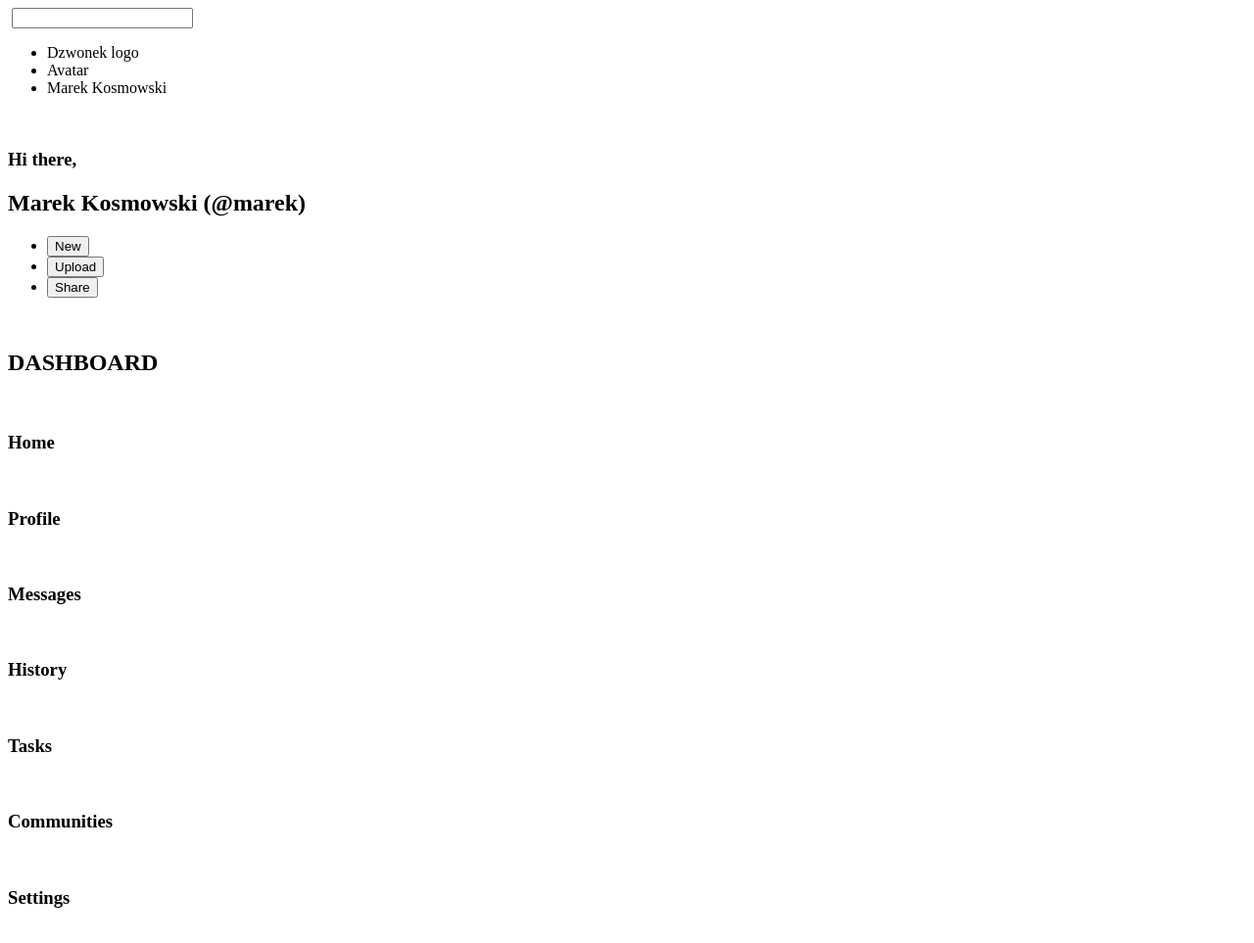
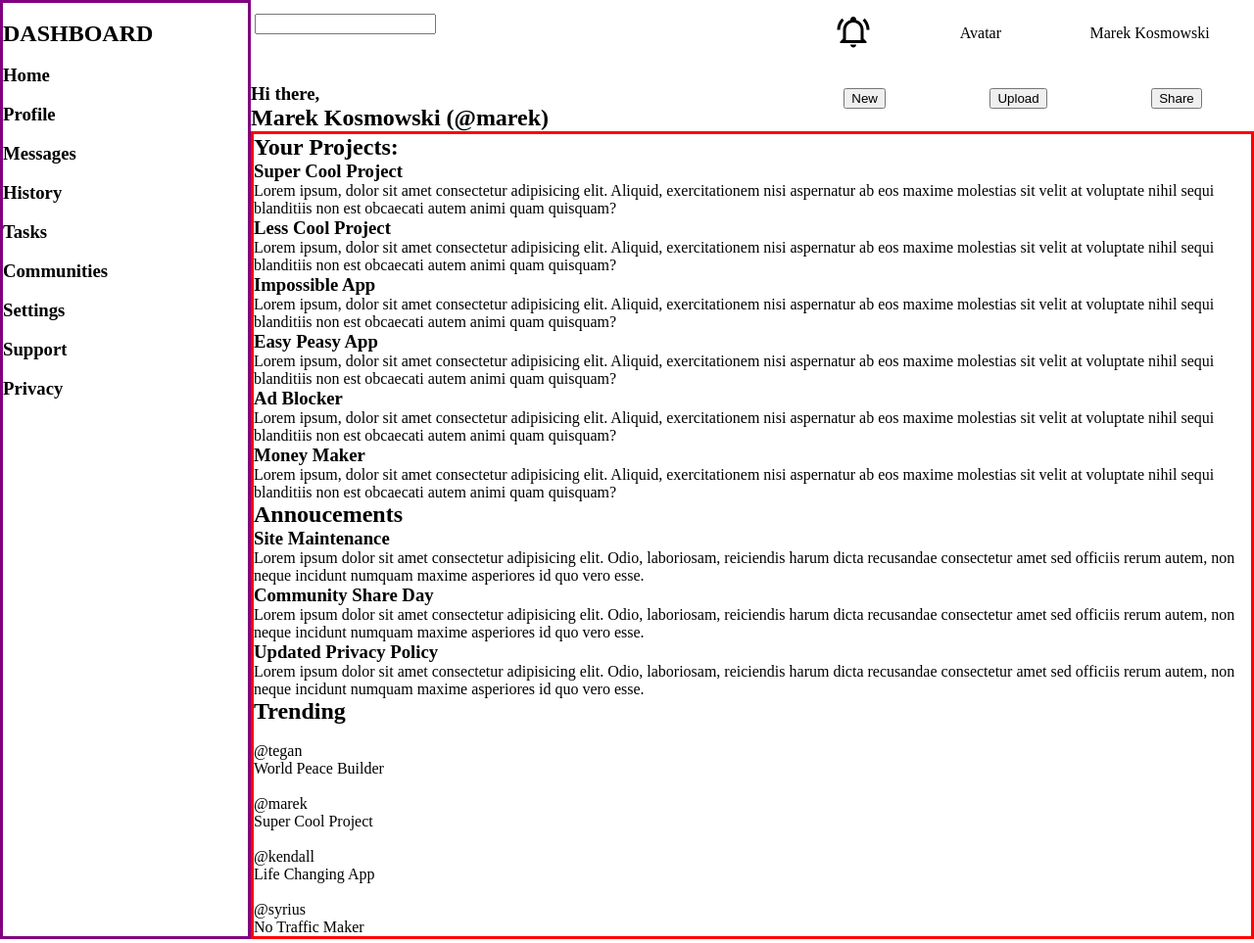
Before and after one commit to Marek-Kosmowski/project-admin-dashboard, a plain HTML site: page index.html in a window 1280 px wide. Shown: the top 963 px of the page at 98% size. Drawn offline with Linux system fonts and the light colour scheme.

Commit message:
Add basic layout for header in style.css

```diff
--- a/index.html
+++ b/index.html
@@ -14,12 +14,12 @@
         <div class="header">
             <div class="header-top">
                 <div class="header-top-left">
-                    <img src="" alt="">
+                    <img src="./img/" alt="">
                     <input type="text" name="" id="">
                 </div>
                 <div class="header-top-menu">
                     <ul>
-                        <li>Dzwonek logo</li>
+                        <li><img src="./img/bell-ring-outline-black.png" alt=""></li>
                         <li>Avatar</li>
                         <li>Marek Kosmowski</li>
                     </ul>
--- a/style.css
+++ b/style.css
@@ -0,0 +1,49 @@
+* {
+  margin: 0;
+}
+
+ul {
+  list-style: none;
+  display: flex;
+  justify-content: space-around;
+  align-items: center;
+}
+
+.container {
+  width: 100vw;
+  height: 100vh;
+  display: grid;
+  grid-template-columns: 1fr 4fr;
+}
+
+.header {
+  display: grid;
+  grid-template-columns: repeat(2, 1fr);
+  grid-template-rows: repeat(2, 1fr);
+  align-items: center;
+}
+.header-top {
+  grid-column-end: span 2;
+  display: grid;
+  grid-template-columns: repeat(2, 1fr);
+}
+
+.header-bottom {
+  grid-column-start: 1;
+  grid-column-end: span 2;
+  display: grid;
+  grid-template-columns: repeat(2, 1fr);
+  align-items: center;
+}
+
+.sidebar {
+  border: 3px solid purple;
+  grid-column-start: 1;
+  grid-row-start: 1;
+  grid-row-end: span 2;
+}
+
+.main-content {
+  border: 3px solid red;
+  grid-column-start: 2;
+}
```
